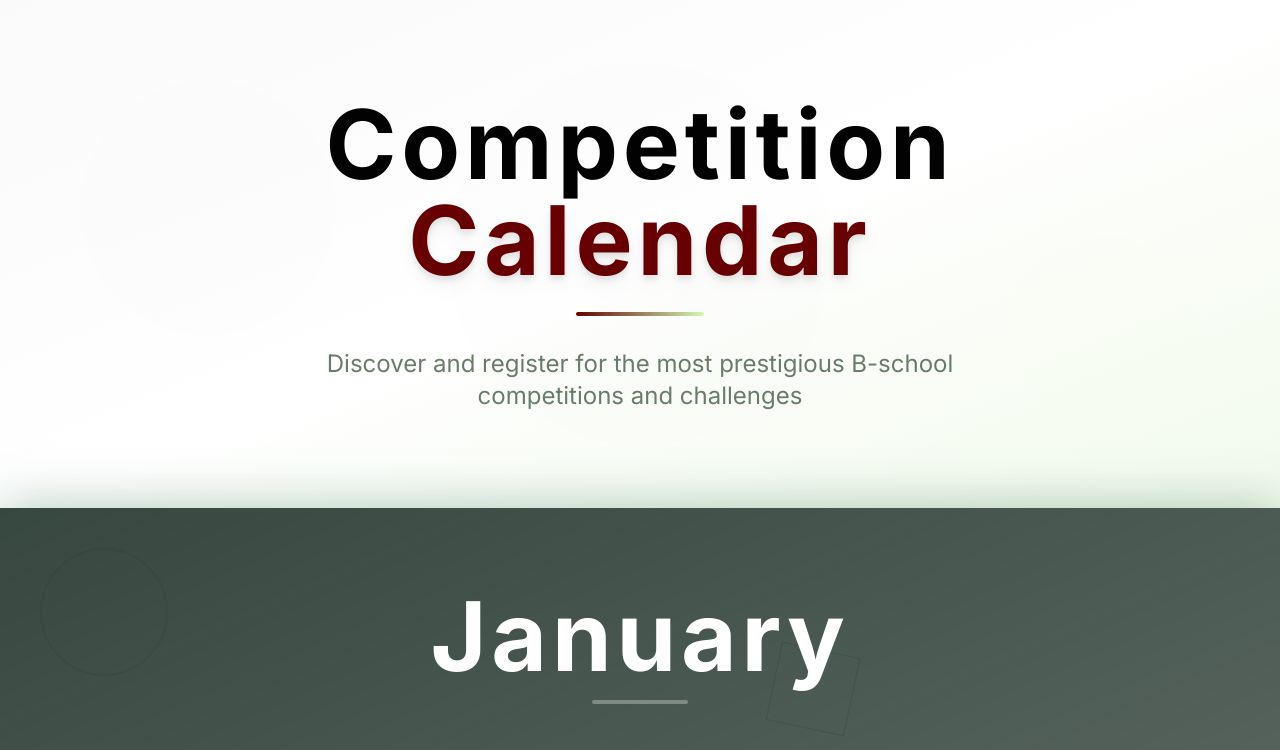
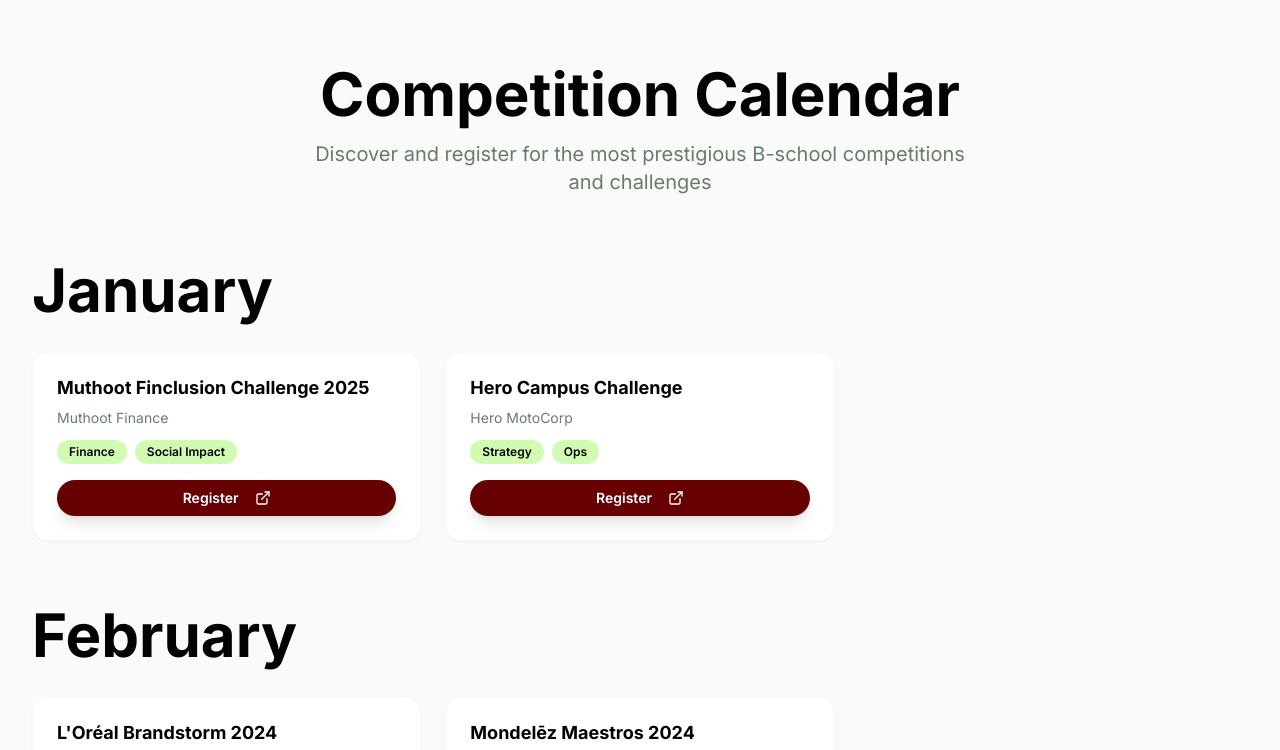
Before and after one commit to shagunsrcc/bold-calendar-canvas, a React (Vite) app: page / in a window 1280 px wide. Shown: the top 750 px of the page. Built offline with nearby package versions, Linux system fonts and the light colour scheme.

Commit message:
Reverted to commit 94639d02b646e274517271aad6079dc47480894e

```diff
--- a/src/components/CompetitionCalendar.tsx
+++ b/src/components/CompetitionCalendar.tsx
@@ -292,28 +292,22 @@ const competitionData: Month[] = [
 
 const CompetitionCard: React.FC<{ competition: Competition }> = ({ competition }) => {
   return (
-    <div className="group relative bg-white/95 backdrop-blur-sm rounded-3xl p-6 shadow-xl hover:shadow-2xl transition-all duration-500 hover:-translate-y-2 border border-white/20 overflow-hidden">
-      {/* Card glow effect */}
-      <div className="absolute inset-0 bg-gradient-to-br from-white/10 to-transparent rounded-3xl opacity-0 group-hover:opacity-100 transition-opacity duration-500"></div>
-
-      {/* Floating decoration */}
-      <div className="absolute -top-2 -right-2 w-16 h-16 bg-gradient-to-br from-calendar-mint/20 to-calendar-maroon/20 rounded-full blur-xl group-hover:scale-125 transition-transform duration-500"></div>
-
-      <div className="flex flex-col h-full relative z-10">
+    <div className="group bg-calendar-card rounded-2xl p-6 shadow-sm hover:shadow-lg transition-all duration-300 hover:-translate-y-1 border border-gray-100/50">
+      <div className="flex flex-col h-full">
         <div className="flex-grow">
-          <h3 className="font-inter font-black text-xl text-calendar-text mb-3 leading-tight group-hover:text-calendar-maroon transition-colors duration-300">
+          <h3 className="font-inter font-bold text-lg text-calendar-text mb-2 leading-tight">
             {competition.name}
           </h3>
 
-          <p className="text-muted-foreground text-sm mb-4 font-inter font-semibold">
+          <p className="text-muted-foreground text-sm mb-3 font-inter">
             {competition.organizer}
           </p>
 
-          <div className="flex flex-wrap gap-2 mb-6">
+          <div className="flex flex-wrap gap-2 mb-4">
             {competition.tags.map((tag, index) => (
               <Badge
                 key={index}
-                className="bg-gradient-to-r from-calendar-mint to-calendar-mint/80 text-calendar-text border-0 font-inter text-xs px-4 py-2 rounded-full hover:from-calendar-maroon hover:to-calendar-maroon/80 hover:text-white transition-all duration-300 shadow-md hover:shadow-lg transform hover:scale-105"
+                className="bg-calendar-mint text-calendar-text border-0 font-inter text-xs px-3 py-1 rounded-full hover:bg-calendar-mint/80 transition-colors"
               >
                 {tag}
               </Badge>
@@ -330,94 +324,51 @@ const CompetitionCard: React.FC<{ competition: Competition }> = ({ competition }
         <Button
           variant="calendar"
           size="sm"
-          className="w-full bg-gradient-to-r from-calendar-maroon to-calendar-maroon/90 hover:from-calendar-maroon/90 hover:to-calendar-maroon text-white group-hover:shadow-xl group-hover:shadow-calendar-maroon/30 transition-all duration-500 rounded-full font-bold py-3 transform hover:scale-105"
+          className="w-full group-hover:shadow-md transition-all duration-300 rounded-full"
           onClick={() => window.open(competition.registerLink, '_blank')}
         >
-          Register Now
-          <ExternalLink className="ml-2 h-4 w-4 group-hover:translate-x-1 transition-transform duration-300" />
+          Register
+          <ExternalLink className="ml-2 h-4 w-4" />
         </Button>
       </div>
     </div>
   );
 };
 
-const MonthSection: React.FC<{ month: Month; monthIndex: number }> = ({ month, monthIndex }) => {
-  const gradientClasses = [
-    'bg-gradient-to-br from-color-1 via-color-1/90 to-color-1/80', // January
-    'bg-gradient-to-br from-color-2 via-color-2/90 to-color-2/80', // February
-    'bg-gradient-to-br from-color-3 via-color-3/90 to-color-3/80', // March
-    'bg-gradient-to-br from-color-4 via-color-4/90 to-color-4/80', // April
-    'bg-gradient-to-br from-color-5 via-color-5/90 to-color-5/80', // May
-  ];
-
-  const glowClasses = [
-    'shadow-[0_0_50px_rgba(64,123,91,0.4)]', // Dark slate gray glow
-    'shadow-[0_0_50px_rgba(101,2,0,0.4)]',   // Blood red glow
-    'shadow-[0_0_50px_rgba(208,252,179,0.6)]', // Tea green glow
-    'shadow-[0_0_50px_rgba(2,2,3,0.4)]',     // Black glow
-    'shadow-[0_0_50px_rgba(61,59,64,0.4)]',  // Jet glow
-  ];
-
-  const backgroundClass = gradientClasses[monthIndex % 5];
-  const glowClass = glowClasses[monthIndex % 5];
-  const textClass = (monthIndex % 5 === 2) ? 'text-black' : 'text-white';
-
+const MonthSection: React.FC<{ month: Month }> = ({ month }) => {
   return (
-    <section className={`${backgroundClass} ${glowClass} w-full py-20 relative overflow-hidden`}>
-      {/* Decorative background pattern */}
-      <div className="absolute inset-0 opacity-10">
-        <div className="absolute top-10 left-10 w-32 h-32 rounded-full border-2 border-current animate-pulse"></div>
-        <div className="absolute bottom-10 right-10 w-24 h-24 rounded-full border border-current animate-pulse delay-1000"></div>
-        <div className="absolute top-1/2 left-1/4 w-16 h-16 rotate-45 border border-current animate-pulse delay-500"></div>
-        <div className="absolute top-1/4 right-1/3 w-20 h-20 rotate-12 border border-current animate-pulse delay-700"></div>
-      </div>
-
-      <div className="max-w-7xl mx-auto px-4 md:px-8 relative z-10">
-        <div className="text-center mb-12">
-          <h2 className={`font-inter text-6xl md:text-8xl font-black ${textClass} mb-4 tracking-wider transform transition-all duration-500 hover:scale-105`}>
+    <div className="mb-16">
+      <h2 className="font-inter text-5xl md:text-6xl font-bold text-calendar-text mb-8 text-center md:text-left">
         {month.name}
       </h2>
-          <div className={`w-24 h-1 ${textClass === 'text-white' ? 'bg-white/30' : 'bg-black/30'} mx-auto rounded-full`}></div>
-        </div>
 
-        <div className="grid grid-cols-1 md:grid-cols-2 lg:grid-cols-3 gap-8">
+      <div className="grid grid-cols-1 md:grid-cols-2 lg:grid-cols-3 gap-6">
         {month.competitions.map((competition, index) => (
           <CompetitionCard key={index} competition={competition} />
         ))}
       </div>
     </div>
-    </section>
   );
 };
 
 const CompetitionCalendar: React.FC = () => {
   return (
-    <div className="min-h-screen">
-      {/* Hero Section */}
-      <div className="bg-gradient-to-br from-calendar-bg via-white to-calendar-mint/20 py-24 px-4 md:px-8 relative overflow-hidden">
-        {/* Animated background elements */}
-        <div className="absolute inset-0 opacity-5">
-          <div className="absolute top-20 left-20 w-64 h-64 rounded-full bg-calendar-maroon/20 animate-pulse"></div>
-          <div className="absolute bottom-20 right-20 w-48 h-48 rounded-full bg-calendar-mint/30 animate-pulse delay-1000"></div>
-          <div className="absolute top-1/2 left-1/2 transform -translate-x-1/2 -translate-y-1/2 w-96 h-96 rounded-full bg-gradient-to-r from-calendar-maroon/10 to-calendar-mint/10 animate-pulse delay-500"></div>
-        </div>
-
-        <div className="max-w-7xl mx-auto text-center relative z-10">
-          <h1 className="font-inter text-6xl md:text-8xl font-black text-calendar-text mb-6 tracking-wider">
-            Competition
-            <span className="block text-calendar-maroon drop-shadow-lg">Calendar</span>
+    <section className="min-h-screen bg-calendar-bg py-16 px-4 md:px-8">
+      <div className="max-w-7xl mx-auto">
+        <div className="text-center mb-16">
+          <h1 className="font-inter text-5xl md:text-6xl font-bold text-calendar-text mb-4">
+            Competition Calendar
           </h1>
-          <div className="w-32 h-1 bg-gradient-to-r from-calendar-maroon to-calendar-mint mx-auto rounded-full mb-8"></div>
-          <p className="font-inter text-xl md:text-2xl text-muted-foreground max-w-3xl mx-auto leading-relaxed">
+          <p className="font-inter text-xl text-muted-foreground max-w-2xl mx-auto">
             Discover and register for the most prestigious B-school competitions and challenges
           </p>
         </div>
-      </div>
 
         {competitionData.map((month, index) => (
-        <MonthSection key={index} month={month} monthIndex={index} />
+          <MonthSection key={index} month={month} />
         ))}
       </div>
+    </section>
   );
 };
 
--- a/src/index.css
+++ b/src/index.css
@@ -36,26 +36,12 @@ All colors MUST be HSL.
     --calendar-maroon: 358 100% 20%;
     --calendar-text: 240 20% 1%;
 
-    /* Extended color palette from user image */
-    --color-1: 150 13% 25%;  /* Dark slate gray - 36453B */
-    --color-2: 358 100% 20%; /* Blood red - 650200 */
-    --color-3: 94 89% 84%;   /* Tea green - D0FCB3 */
-    --color-4: 240 20% 1%;   /* Black - 020203 */
-    --color-5: 264 6% 24%;   /* Jet - 3D3B40 */
-
-    /* Enhanced gradients for visual appeal */
-    --gradient-1: linear-gradient(135deg, hsl(150 13% 25%) 0%, hsl(150 15% 35%) 100%);
-    --gradient-2: linear-gradient(135deg, hsl(358 100% 20%) 0%, hsl(358 100% 30%) 100%);
-    --gradient-3: linear-gradient(135deg, hsl(94 89% 84%) 0%, hsl(94 89% 90%) 100%);
-    --gradient-4: linear-gradient(135deg, hsl(240 20% 1%) 0%, hsl(240 15% 15%) 100%);
-    --gradient-5: linear-gradient(135deg, hsl(264 6% 24%) 0%, hsl(264 8% 35%) 100%);
-
-    /* Glow effects */
-    --glow-1: 0 0 40px hsl(150 13% 25% / 0.3);
-    --glow-2: 0 0 40px hsl(358 100% 20% / 0.3);
-    --glow-3: 0 0 40px hsl(94 89% 84% / 0.5);
-    --glow-4: 0 0 40px hsl(240 20% 1% / 0.3);
-    --glow-5: 0 0 40px hsl(264 6% 24% / 0.3);
+    /* Extended color palette */
+    --dark-red: 4 76% 32%;
+    --night: 150 100% 3%;
+    --verdigris: 185 35% 63%;
+    --cinereous: 23 11% 54%;
+    --saffron: 48 94% 46%;
 
     --destructive: 0 84.2% 60.2%;
     --destructive-foreground: 210 40% 98%;
--- a/tailwind.config.ts
+++ b/tailwind.config.ts
@@ -64,11 +64,6 @@ export default {
 					maroon: 'hsl(var(--calendar-maroon))',
 					text: 'hsl(var(--calendar-text))'
 				},
-				'color-1': 'hsl(var(--color-1))',
-				'color-2': 'hsl(var(--color-2))',
-				'color-3': 'hsl(var(--color-3))',
-				'color-4': 'hsl(var(--color-4))',
-				'color-5': 'hsl(var(--color-5))',
 				sidebar: {
 					DEFAULT: 'hsl(var(--sidebar-background))',
 					foreground: 'hsl(var(--sidebar-foreground))',
```
Lines whose indentation alone changed are shown as unchanged.
